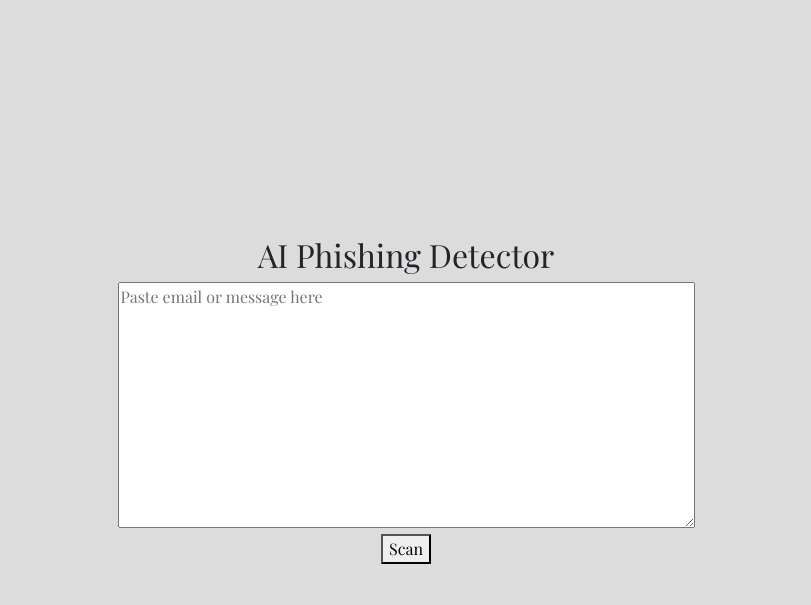
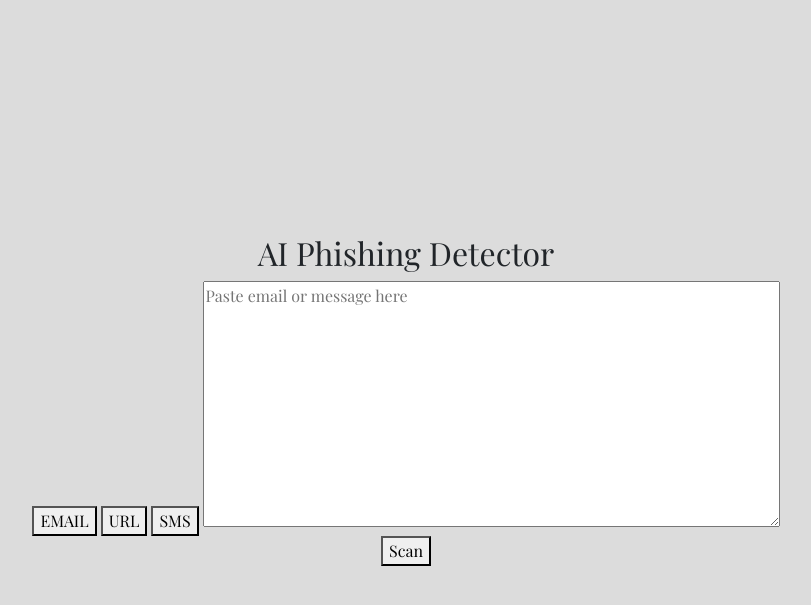
Before and after one commit to fabioayo/PhishGuard, a Django app: page / in a window 1280 px wide. Shown: the top 605 px of the page, without its empty margins (234-1045 px from the left). Run offline with Django 5.2, Linux system fonts and the light colour scheme; parts of the project's set-up code (start-up, migrations or seed data) failed here and were passed over; some libraries are stand-ins or nearby versions; some web fonts are replaced.

Commit message:
refine files

```diff
--- a/scanner/AL/datasets/train_email_model.py
+++ b/scanner/AL/datasets/train_email_model.py
@@ -4,6 +4,8 @@ from sklearn.linear_model import LogisticRegression
 from sklearn.metrics import accuracy_score, classification_report, confusion_matrix
 import joblib
 import pandas as pd
+
+#Train Email model
 
 # Load dataset
 df = pd.read_csv("Phishing_Email.csv")
--- a/scanner/AL/datasets/train_url_model.py
+++ b/scanner/AL/datasets/train_url_model.py
@@ -3,6 +3,8 @@ from sklearn.linear_model import LogisticRegression
 from sklearn.metrics import accuracy_score, classification_report, confusion_matrix
 import joblib
 import pandas as pd
+
+#Train URL model
 
 # Load dataset
 df = pd.read_parquet("Testing.parquet")
--- a/scanner/templates/scanner/home.html
+++ b/scanner/templates/scanner/home.html
@@ -31,10 +31,17 @@
     <title>Phishing Detector</title>
 </head>
 <body>
+    <navbar>
+
+    </navbar>
 <h2>AI Phishing Detector</h2>
 
 <form method="POST">
     {% csrf_token %}
+    <button type="submit" name="scan_type" value="url">EMAIL</button>
+    <button type="submit" name="scan_type" value="text">URL</button>
+    <button type="submit" name="scan_type" value="text">SMS</button>
+
     <textarea name="text" rows="10" cols="60" placeholder="Paste email or message here"></textarea>
     <br>
     <button type="submit">Scan</button>
--- a/scanner/views.py
+++ b/scanner/views.py
@@ -8,6 +8,7 @@ def home(request):
     if request.method == "POST":
         text = request.POST.get("text")
         result = predict_email(text)
-        # print (result)
 
     return render(request, "scanner/home.html", {"result": result})
+
+# where the magic happens, the predict_email function is called with the input text and returns the prediction result. This result is then passed to the template for rendering.
```
Also changed, not shown: scanner/mvp_test.py (renamed from scanner/rule based MVP.py, +26 -0 lines), scanner/xdx.py (deleted, +0 -23 lines).
